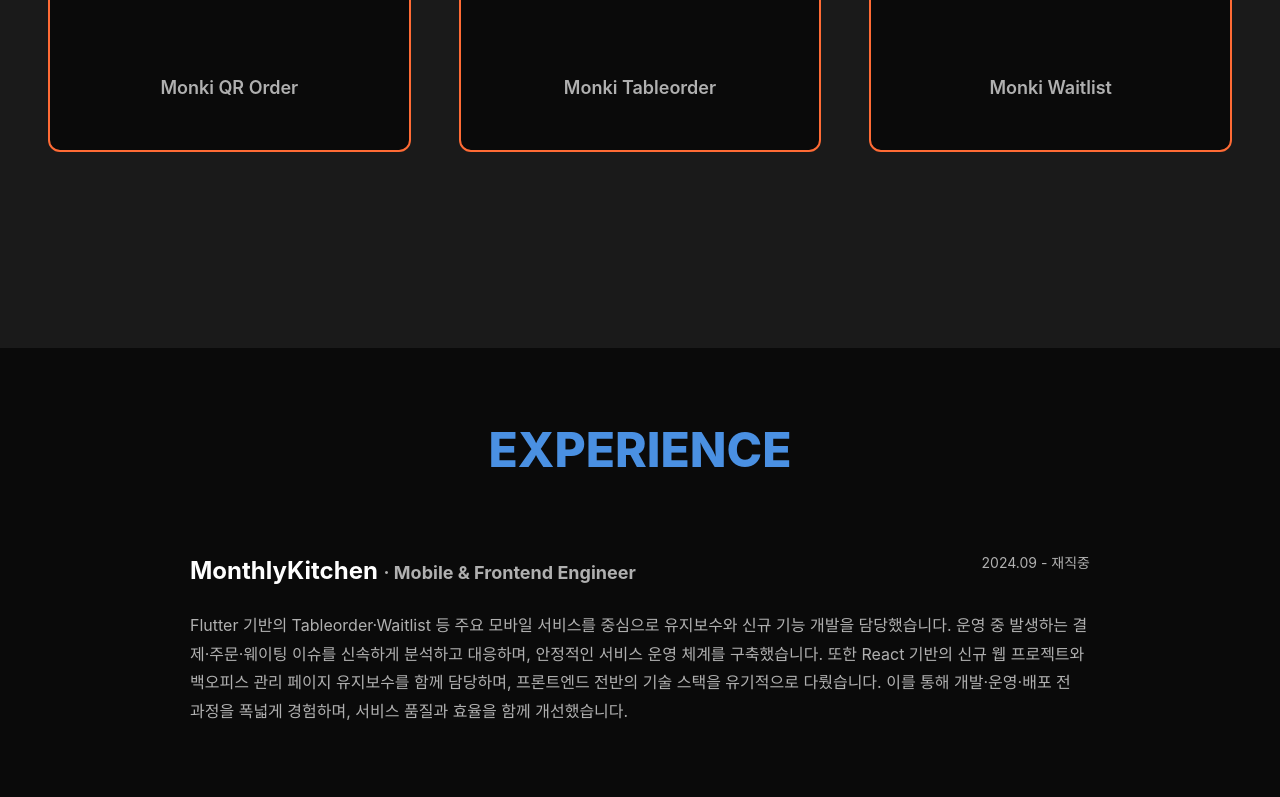
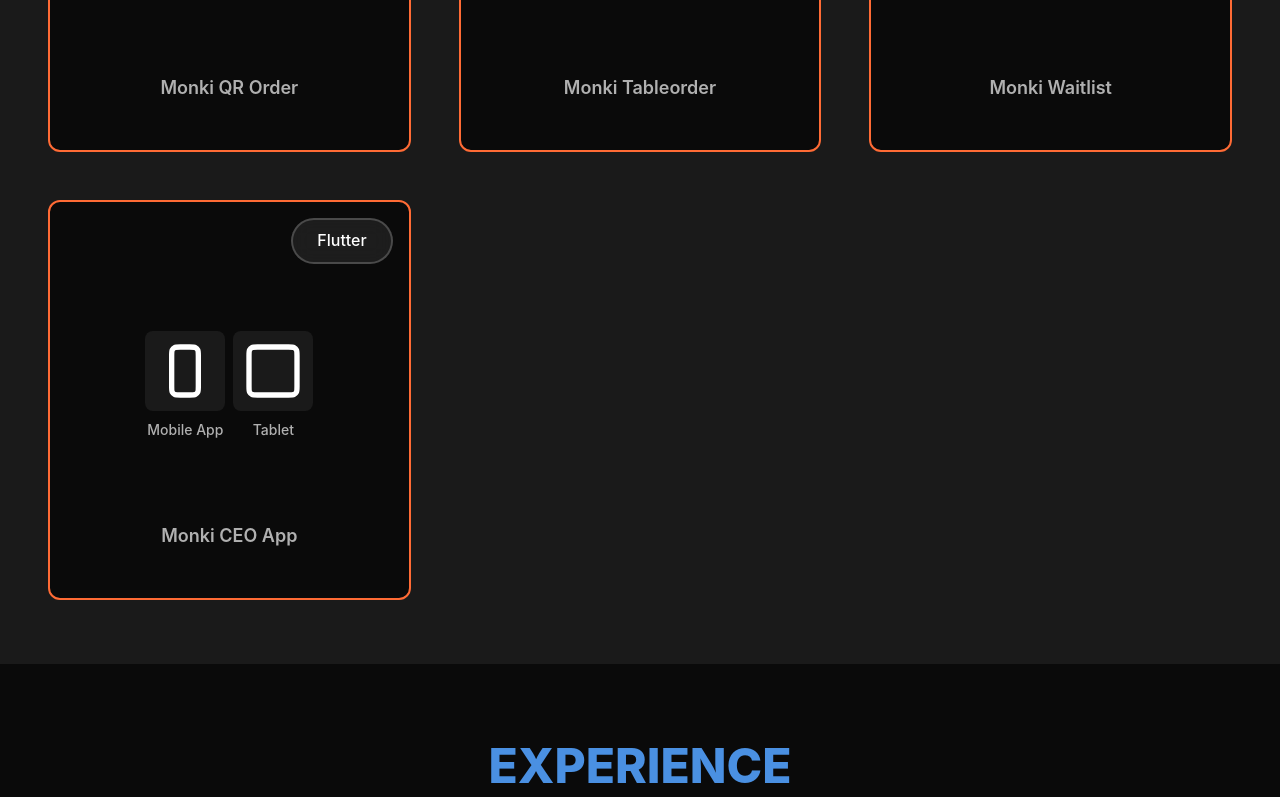
Before and after one commit to JEON-Sungsu/my_portfolio, a React (Vite) app: page / in a window 1280 px wide. Shown: the part 1470-2267 px from the top of the page. Built offline with nearby package versions, Linux system fonts and the light colour scheme.

Commit message:
fix: 누락 데이터 추가

```diff
--- a/src/data/projects.js
+++ b/src/data/projects.js
@@ -35,6 +35,21 @@
     badge: 'Flutter',
     icons: [
       {
+        path: '/assets/icons/ic_tablet.svg',
+        label: 'Tablet',
+        size: '80px',
+      },
+    ],
+    techStack: ['Flutter', 'Dart', 'riverpod', 'MQTT'],
+    role: 'Frontend',
+    description: '대기자 명단 관리 앱',
+  },
+  {
+    slug: 'monki-CEO',
+    title: 'Monki CEO App',
+    badge: 'Flutter',
+    icons: [
+      {
         path: '/assets/icons/ic_mobile.svg',
         label: 'Mobile App',
         size: '80px',
@@ -47,6 +62,6 @@
     ],
     techStack: ['Flutter', 'Dart', 'riverpod', 'MQTT'],
     role: 'Frontend',
-    description: '대기자 명단 관리 앱',
+    description: '매장 관리자 앱',
   },
 ];
```
